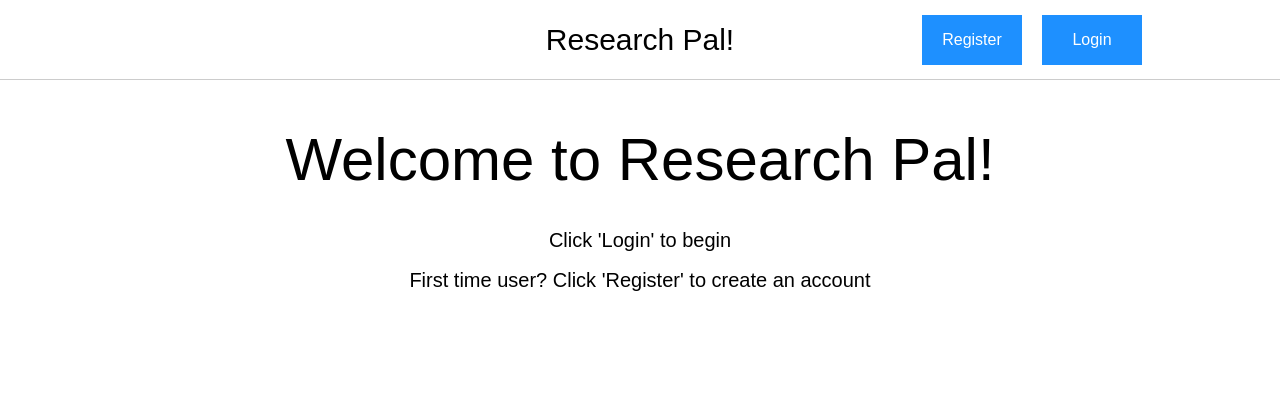
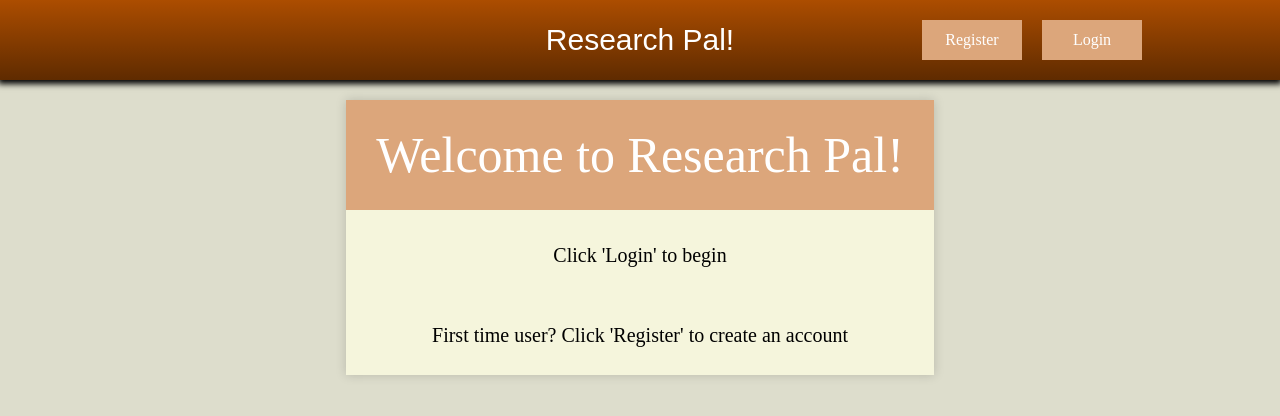
Before and after one commit to modern-day-researcher-lambda/front-end, a React (Create React App) app in the folder researcher-app/: page / in a window 1280 px wide. Shown: the top 416 px of the page. Built offline with nearby package versions, Linux system fonts and the light colour scheme.

Commit message:
Add styles

```diff
--- a/researcher-app/src/components/Header.js
+++ b/researcher-app/src/components/Header.js
@@ -42,7 +42,7 @@ class Header extends React.Component {
 							  ? <>
 									<div className='show-cats'
 										onClick={ this.handleToggleCats } >
-										<span>{this.props.show_cats ? 'Hide' : 'Show'}</span> <span>Categories</span>
+										{this.props.show_cats ? 'Hide Cats' : 'Show Cats'}
 									</div>
 							    	<Link to="/CardForm">Add Card</Link>
 								</>
--- a/researcher-app/src/reducers/index.js
+++ b/researcher-app/src/reducers/index.js
@@ -112,7 +112,10 @@ const reducer = (state = initialState, action) => {
         user: action.payload.username,
         user_id: action.payload.id,
         isLoggingIn: false,
-        loggedIn: true
+        loggedIn: true,
+        loginError: '',
+        registerError: '',
+        infoMessage: ''
       };
     }
     case LOGIN_FAILURE: {
@@ -149,6 +152,8 @@ const reducer = (state = initialState, action) => {
       return {
         ...state,
         isRegistering: false,
+        registerError: '',
+        loginError: '',
         infoMessage: 'Registration Successfull!  You can now log in'
       };
     }
--- a/researcher-app/src/styled-components/AppWrapper.js
+++ b/researcher-app/src/styled-components/AppWrapper.js
@@ -4,8 +4,9 @@ import styled from "styled-components";
 
 const AppWrapper = styled.div`
 
+	height: 100vh;
 
-	margin: 20px;
+	background-color: #DDC;
 
 	display: flex;
 	flex-direction: column;
--- a/researcher-app/src/styled-components/CardFormWrapper.js
+++ b/researcher-app/src/styled-components/CardFormWrapper.js
@@ -3,6 +3,7 @@ import styled from "styled-components";
 // Card form wrapper styles
 
 const CardFormWrapper = styled.div`
+
 
 	p {
 		font-size: 2rem;
--- a/researcher-app/src/styled-components/CardsWrapper.js
+++ b/researcher-app/src/styled-components/CardsWrapper.js
@@ -3,74 +3,65 @@ import styled from "styled-components";
 // Cards wrapper styles
 
 const CardsWrapper = styled.div`
-
 	width: 100vw;
-	max-width: 1200px;
+	max-width: 1100px;
 	display: flex;
-
-
 		.card-container {
-
 			width: 100%;
+			display: flex;
+			flex-flow: column wrap;
+			justify-content: center;
+			align-items: center;
+				@media(min-width: 600px) {
+					flex-flow: row nowrap;
+					align-items: flex-start;
+				}
+		}
+		.categories {
+			background-color: beige;
 
 			display: flex;
-		flex-direction: row;
-		justify-content: space-between;
-	}
-
-
-	.categories {
-		width: 19%;
-		min-width: 160px;
-		height: 100vh;
-		display: flex;
-		flex-direction: column;
+			flex-flow: column wrap;
 			align-items: center;
-		border-right: 1px solid #CCC;
-
+			padding: 20px;
+			box-shadow: 0px 0px 10px rgba(0, 0, 0, 0.17);
+				@media(min-width: 600px) { margin-top: 20px; }
 			p {
 				font-size: 1.8rem;
 				margin: 5px 0;
+				font-family: 'Prata', serif;
+				padding: 6px 20px 6px 20px;
 			}
-
 			button {
 				width: 90%;
 				height: 30px;
 				margin: 5px 0;
 				font-size: 1.6rem;
 				color: white;
-			background-color: dodgerblue;
+				background-color: #DCA67B;
 				border: none;
 				cursor: pointer;
+					&:hover { background-color: #AC4D00; }
 			}
-
-		button.selected-cat {
-			background-color: grey;
-		}
-
+			button.selected-cat { background-color: #AC4D00; }
 		}
 
 		.hide {
 			display: none;
 		}
 
-	.show {
-
-	}
-
 		.cards {
-		width: 80%;
 			display: flex;
-		flex-direction: row;
-		flex-wrap: wrap;
+			flex-flow: column wrap;
 			justify-content: space-around;
 			align-items: flex-start;
 			align-content: flex-start;
-
-
+				@media(min-width: 1100px) {
+					width: 800px;
+					flex-flow: row wrap;
+					justify-content: flex-end;
 				}
-
+		}
 `;
 
-
 export default CardsWrapper;
--- a/researcher-app/src/styled-components/HeaderWrapper.js
+++ b/researcher-app/src/styled-components/HeaderWrapper.js
@@ -2,106 +2,90 @@ import styled from "styled-components";
 
 // Header wrapper styles
 
-const HeaderWrapper = styled.div`
-
+const HeaderWrapper = styled.div `
 	width: 100%;
-	background-color: white;
-	border-bottom: 1px solid #CCC;
+	background-image: linear-gradient(#AC4D00, #5f2b00);
+	// border-bottom: 1px solid #CCC;
 	position: fixed;
 	top: 0;
 	left: 0;
 	z-index: 2;
-
 	height: 80px;
 	display: flex;
 	flex-direction: row;
 	justify-content: center;
-
+	webkit-box-shadow: 0 8px 6px -6px black;
+	   -moz-box-shadow: 0 8px 6px -6px black;
+			box-shadow: 0 2px 6px 2px black;
 
 	.header-content {
 		max-width: 1024px;
 		width: 100%;
-
+		color: white;
 		display: flex;
 		flex-direction: row;
 		justify-content: space-between;
 		align-items: center;
 	}
-
-
 	.left {
 		width: 34%;
 		font-size: 1.8rem;
-
 		display: flex;
 		flex-direction: row;
 		justify-content: flex-start;
 		align-items: center;
 	}
-
 	.right {
 		width: 34%;
-
 		display: flex;
 		flex-direction: row;
 		justify-content: flex-end;
 		align-items: center;
 	}
-
 	.center {
 		width: 30%;
 		display: flex;
 		flex-direction: row;
 		justify-content: center;
 		align-items: center;
-
 		font-size: 3rem;
-
 	}
-
 	.greet {
 		font-size: 1.8rem;
 		padding: 10px;
 	}
 
-
-	.show-cats {
-		height: 50px;
+	a {
+		height: 40px;
 		width: 100px;
-		background-color: dodgerblue;
+		background-color: #DCA67B;
 		color: white;
-		border: none;
-
-		display: flex;
-		flex-direction: column;
-		justify-content: center;
-		align-items: center;
-
-		font-size: 1.6rem;
-		text-decoration: none;
-		cursor: pointer;
-
-		margin: 0 10px;
-	}
-
-
-	a {
-		height: 50px;
-		width: 100px;
-		background-color: dodgerblue;
-		color: white;
-
 		display: flex;
 		justify-content: center;
 		align-items: center;
 
 		font-size: 1.6rem;
+		font-family: 'Caudex', serif;
 		text-decoration: none;
 		cursor: pointer;
-
 		margin: 0 10px;
 	}
 
+	.show-cats {
+		height: 40px;
+		width: 100px;
+		background-color: #DCA67B;
+		color: white;
+		display: flex;
+		justify-content: center;
+		align-items: center;
+
+		font-size: 1.6rem;
+		font-family: 'Caudex', serif;
+		text-decoration: none;
+		cursor: pointer;
+		margin: 0 10px;
+	}
 `;
 
 
--- a/researcher-app/src/styled-components/LoginWrapper.js
+++ b/researcher-app/src/styled-components/LoginWrapper.js
@@ -4,26 +4,31 @@ import styled from "styled-components";
 
 const LoginWrapper = styled.div`
 
+	margin-top: 20px;
+
 	p {
 		font-size: 2rem;
 	}
-
 	.error {
 		color: red;
 	}
-
-
 	form {
+        background: #dca67b; /* Old browsers */
+        background: -moz-linear-gradient(-45deg, #dca67b 0%, #ac4d00 100%); /* FF3.6-15 */
+        background: -webkit-linear-gradient(-45deg, #dca67b 0%,#ac4d00 100%); /* Chrome10-25,Safari5.1-6 */
+        background: linear-gradient(135deg, #dca67b 0%,#ac4d00 100%); /* W3C, IE10+, FF16+, Chrome26+, Opera12+, Safari7+ */
+        filter: progid:DXImageTransform.Microsoft.gradient( startColorstr='#dca67b', endColorstr='#ac4d00',GradientType=1 ); /* IE6-9 fallback on horizontal gradient */
+        -webkit-box-shadow: 1px 10px 20px -6px rgba(0,0,0,0.86);
+        -moz-box-shadow: 1px 10px 20px -6px rgba(0,0,0,0.86);
+        box-shadow: 1px 10px 20px -6px rgba(0,0,0,0.86);
 		margin-top: 20px;
 		padding: 10px;
-
 		display: flex;
 		flex-direction: column;
 		align-items: center;
+		font-size: 1.8rem;
 
-		font-size: 1.8rem;
-		border: 1px solid black;
-
+        border-radius: 5px;
 		div {
 			display: flex;
 			flex-direction: row;
@@ -34,23 +39,25 @@ const LoginWrapper = styled.div`
 				width: 100px;
 				margin: 10px 0 10px 10px;
 			}
-
 			input {
 				width: 240px;
 				height: 30px;
 				margin: 10px;
 				font-size: 1.6rem;
+                border-radius: 5px;
 			}
-
+            button:hover{
+            background-color: #dca67b;
+            }
+            button:active {
+                background-color: #AC4D00;
+            }
 		}
-
 		button {
 			font-size: 1.6rem;
 			margin: 10px;
 		}
-
 	}
-
 `;
 
 
--- a/researcher-app/src/styled-components/RegisterWrapper.js
+++ b/researcher-app/src/styled-components/RegisterWrapper.js
@@ -4,26 +4,30 @@ import styled from "styled-components";
 
 const RegisterWrapper = styled.div`
 
+	margin-top: 20px;
+
 	p {
 		font-size: 2rem;
 	}
-
 	.error {
 		color: red;
 	}
-
-
 	form {
+        background: #dca67b; /* Old browsers */
+        background: -moz-linear-gradient(-45deg, #dca67b 0%, #ac4d00 100%); /* FF3.6-15 */
+        background: -webkit-linear-gradient(-45deg, #dca67b 0%,#ac4d00 100%); /* Chrome10-25,Safari5.1-6 */
+        background: linear-gradient(135deg, #dca67b 0%,#ac4d00 100%); /* W3C, IE10+, FF16+, Chrome26+, Opera12+, Safari7+ */
+        filter: progid:DXImageTransform.Microsoft.gradient( startColorstr='#dca67b', endColorstr='#ac4d00',GradientType=1 ); /* IE6-9 fallback on horizontal gradient */
+        -webkit-box-shadow: 1px 10px 20px -6px rgba(0,0,0,0.86);
+        -moz-box-shadow: 1px 10px 20px -6px rgba(0,0,0,0.86);
+        box-shadow: 1px 10px 20px -6px rgba(0,0,0,0.86);
 		margin-top: 20px;
 		padding: 10px;
-
 		display: flex;
 		flex-direction: column;
 		align-items: center;
-
 		font-size: 1.8rem;
-		border: 1px solid black;
-
+		border-radius: 5px;
 		div {
 			display: flex;
 			flex-direction: row;
@@ -34,23 +38,26 @@ const RegisterWrapper = styled.div`
 				width: 100px;
 				margin: 10px 0 10px 10px;
 			}
-
 			input {
 				width: 240px;
 				height: 30px;
 				margin: 10px;
 				font-size: 1.6rem;
+                border-radius: 5px;
 			}
-
 		}
-
 		button {
 			font-size: 1.6rem;
 			margin: 10px;
+            border-radius: 5px;
 		}
-
+        button:hover{
+            background-color: #dca67b;
+        }
+        button:active {
+            background-color: #AC4D00;
+        }
 	}
-
 `;
 
 
--- a/researcher-app/src/styled-components/SingleCardWrapper.js
+++ b/researcher-app/src/styled-components/SingleCardWrapper.js
@@ -3,50 +3,47 @@ import styled from "styled-components";
 // SingleCard wrapper styles
 
 const SingleCardWrapper = styled.div`
-
-	width: 380px;
-
+	width: 320px;
 	display: flex;
 	flex-direction: column;
 	align-items: center;
-
-	border: 1px solid black;
-	border-radius: 10px;
 	margin: 20px;
-
+	font-family: 'Montserrat', sans-serif;
+	box-shadow: 0px 0px 10px rgba(0, 0, 0, 0.17);
 	.title {
+		width: 100%;
 		font-size: 2rem;
 		font-weight: bold;
-		margin: 15px 0 5px;
+		text-align: center;
+		padding: 10px 0 10px 0;
+		color: #fff;
+		background-color: #DCA67B;
+			span { font-weight: bold; }
 	}
-
 	.category {
 		font-size: 1.6rem;
-		margin: 2px;
-		padding: 5px;
-		background-color: #DDD;
+		margin-top: 14px;
+			span { font-weight: bold; }
 	}
-
 	.complete {
 		font-size: 1.6rem;
-		margin: 2px;
-
-		span {
-			font-weight: bold;
-		}
+		margin-top: 14px;
+			span { font-weight: bold; }
 	}
-
 	.link {
 		font-size: 1.6rem;
-		margin: 2px;
+		margin-top: 14px;
+			span { font-weight: bold; }
+			a {
+				text-decoration: none;
+				color: #AC4D00;
+			}
 	}
-
 	.desc-label {
 		font-size: 1.8rem;
 		font-weight: bold;
 		margin: 10px 0 3px;
 	}
-
 	.desc-text {
 		font-size: 1.8rem;
 		width: 90%;
@@ -54,8 +51,6 @@ const SingleCardWrapper = styled.div`
 		padding: 10px;
 		margin: 10px;
 	}
-
-
 	button {
 		width: 80px;
 		height: 30px;
@@ -65,23 +60,34 @@ const SingleCardWrapper = styled.div`
 		border: none;
 		cursor: pointer;
 	}
-
-
 	.time {
 		font-style: italic;
 		font-size: 1.2rem;
+		margin-top: 15px;
 	}
-
+	form { margin: 10px 0 14px 0; }
 	.update {
-		background-color: grey;
+		background-color: #AC4D00;
+		color: #fff;
+		width: 120px;
+		height: 40px;
+			&:hover {
+				background-color: #fff;
+				color: #000;
+				border: 1px solid #000;
+			}
 	}
-
 	.delete {
-		background-color: red;
+		background-color: #AC4D00;
+		color: #fff;
+		width: 120px;
+		height: 40px;
+			&:hover {
+				background-color: #fff;
+				color: #000;
+				border: 1px solid #000;
+			}
 	}
-
-
 `;
 
-
 export default SingleCardWrapper;
--- a/researcher-app/src/styled-components/UpdateCardFormWrapper.js
+++ b/researcher-app/src/styled-components/UpdateCardFormWrapper.js
@@ -3,6 +3,7 @@ import styled from "styled-components";
 // Update Card Form wrapper styles
 
 const UpdateCardFormWrapper = styled.div`
+
 
 	p {
 		font-size: 2rem;
--- a/researcher-app/src/styled-components/WelcomeWrapper.js
+++ b/researcher-app/src/styled-components/WelcomeWrapper.js
@@ -4,23 +4,30 @@ import styled from "styled-components";
 
 const WelcomeWrapper = styled.div`
 
-	width: 100%;
 	max-width: 800px;
+
+	margin-top: 20px;
+	background-color: beige;
 
 	display: flex;
 	flex-direction: column;
 	align-items: center;
-
+	box-shadow: 0px 0px 10px rgba(0, 0, 0, 0.17);
+	font-family: 'Montserrat', serif;
 	h1 {
-		font-size: 6rem;
-		margin: 30px 0;
+		padding: 3rem;
+		margin-bottom: 5px;
+		width: 100%;
+		color: #FFFFFF;
+		font-size: 5rem;
+		text-align: center;
+		background: #DCA67B;
 	}
-
 	p {
 		font-size: 2rem;
-		margin: 10px;
+		margin: 30px;
+		text-align: center;
 	}
-
 `;
 
 
```
Lines whose indentation alone changed are shown as unchanged.
